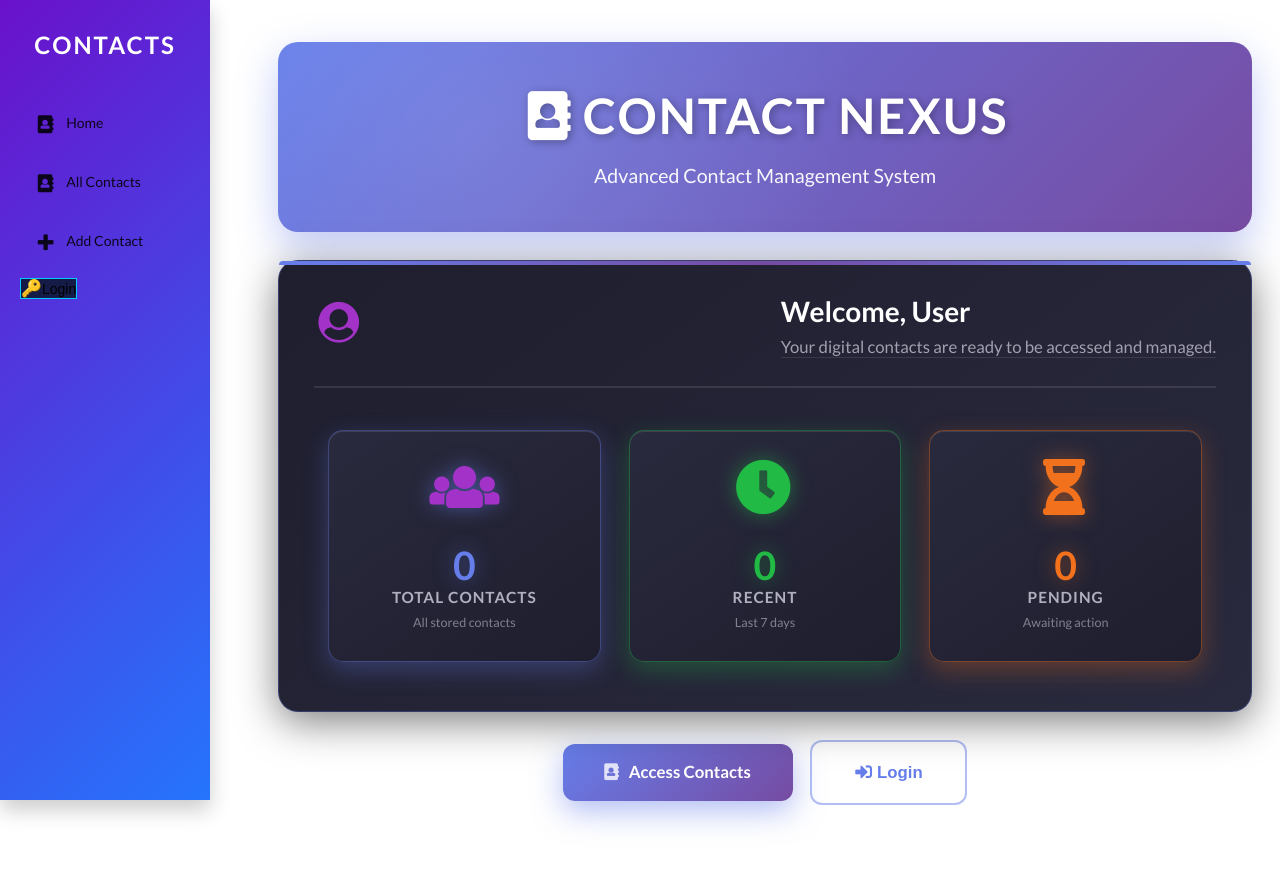
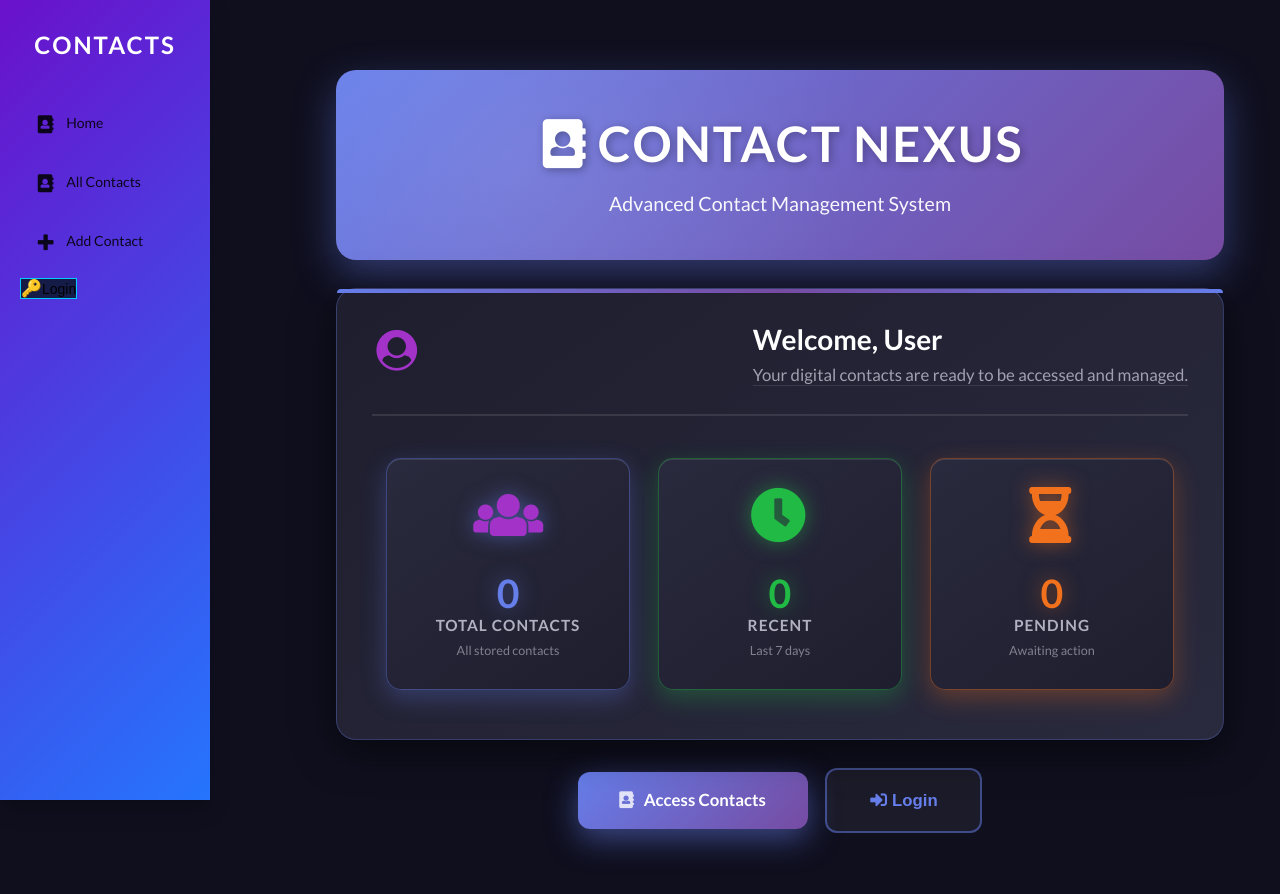
Before and after one commit to sayyedrabeeh/contact_app-react-semantic-ui, a React (Create React App) app in the folder contact_app/: page /home in a window 1280 px wide. Shown: the top 894 px of the page. Before the commit the page ends 849 px from the top, so only its background shows below. Built offline with nearby package versions, Linux system fonts and the light colour scheme.

Commit message:
changing ui

```diff
--- a/contact_app/src/components/App.js
+++ b/contact_app/src/components/App.js
@@ -162,11 +162,18 @@ useEffect(() => {
   };
 
   return (
-    <div className="app-container">
+  <div style={{ display: 'flex', minHeight: '100vh', background: '#0f0f1e' }}>
+    <link rel="stylesheet" href="https://cdnjs.cloudflare.com/ajax/libs/semantic-ui/2.5.0/semantic.min.css" />
 
     <Sidebar />
 
-        <div className="main-content">
+    <div style={{
+      flex: 1,
+      marginLeft: '280px',
+      minHeight: '100vh',
+      padding: '2em',
+      background: '#0f0f1e'
+    }}>
       <Routes>
         <Route path="/login" element={
           isAuthenticated ? (
@@ -182,11 +189,11 @@ useEffect(() => {
             <Signup setIsAuthenticated={setIsAuthenticated} />
           )
         } />
-          <Route path="/home" element={<Home currentUser={currentUser} contacts={contacts}  />} />
+        <Route path="/home" element={<Home currentUser={currentUser} contacts={contacts} />} />
         <Route
           path="/"
           element={
-                isAuthenticated ?(
+            isAuthenticated ? (
               <ContactList
                 contacts={searchTerm.length < 1
                   ? contacts
@@ -196,33 +203,34 @@ useEffect(() => {
                 getContactId={removeContactHandler}
                 term={searchTerm}
                 searchKeyword={searchHandler}
-                />): (
+              />
+            ) : (
               <Navigate to="/login" replace />
             )
           }
         />
         <Route
           path="/add"
-              element={isAuthenticated ?(<AddContact addContactHandler={addConctactHandler} />):(
+          element={isAuthenticated ? (<AddContact addContactHandler={addConctactHandler} />) : (
             <Navigate to="/login" replace />
           )}
         />
         <Route
           path="/edit"
-              element={isAuthenticated ?(<EditContact updateContactHandler={updateContactHandler} />):(
+          element={isAuthenticated ? (<EditContact updateContactHandler={updateContactHandler} />) : (
             <Navigate to="/login" replace />
           )}
         />
-            <Route path="/contact/:id" element={isAuthenticated ?(<ContactDetail />):(
+        <Route path="/contact/:id" element={isAuthenticated ? (<ContactDetail />) : (
           <Navigate to="/login" replace />
         )} />
         <Route path="*" element={<Navigate to="/" replace />} />
       </Routes>
     </div>
     <ToastContainer position="top-right" autoClose={3000} />
-
   </div>
 );
+
 }
 const App = () => {
   return (
```
Also changed, not shown: contact_app/src/components/Home.js (+3 -4 lines). Lines whose indentation alone changed are shown as unchanged.
